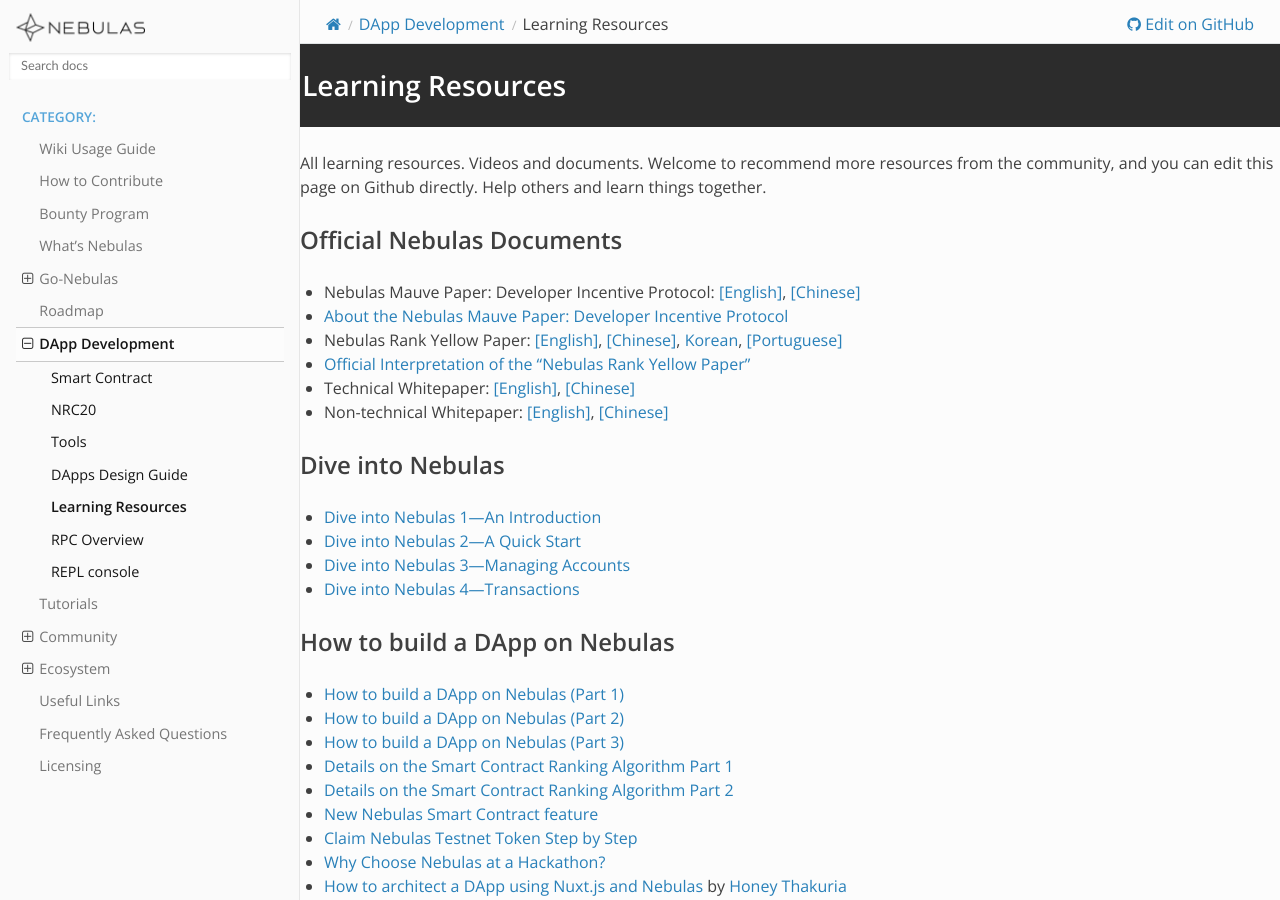
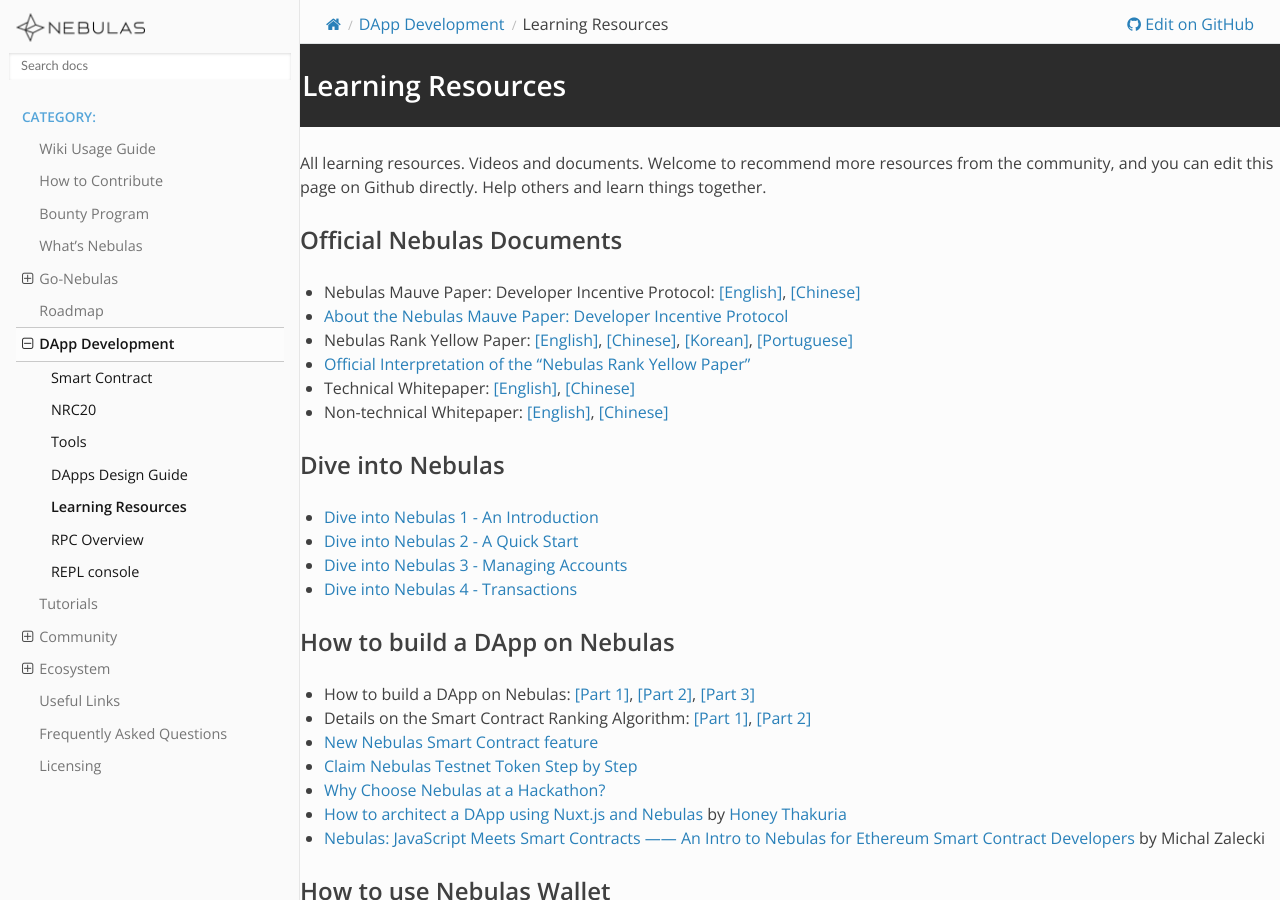
Before and after one commit to nebulasio/nebdocs, a Sphinx documentation site: the page built from docs/dapp-development/learning-resources.md, in a window 1280 px wide and 900 px high. Built offline with Sphinx 7.4.7 and the Read the Docs theme 2.0.0, drawn with Linux system fonts in a browser that asks for light colours; pages that are not in the unit, such as notebooks, are missing from menus.

Commit message:
Update learning-resources.md

```diff
--- a/docs/dapp-development/learning-resources.md
+++ b/docs/dapp-development/learning-resources.md
@@ -8,7 +8,7 @@
 - Nebulas Mauve Paper: Developer Incentive Protocol: [[English]](https://nebulas.io/docs/NebulasMauvepaper.pdf), [[Chinese]](https://nebulas.io/docs/NebulasMauvepaperZh.pdf)
 - [About the Nebulas Mauve Paper: Developer Incentive Protocol](https://medium.com/nebulasio/nebulas-mauve-paper-developer-incentive-protocol-37bb90e52a20)
 
-- Nebulas Rank Yellow Paper: [[English]](https://nebulas.io/docs/NebulasYellowpaper.pdf), [[Chinese]](https://nebulas.io/docs/NebulasYellowpaperZh.pdf), [Korean](https://nebulas.io/docs/NebulasYellowpaperKr.pdf), [[Portuguese]](https://nebulas.io/docs/NebulasYellowpaperPt.pdf)
+- Nebulas Rank Yellow Paper: [[English]](https://nebulas.io/docs/NebulasYellowpaper.pdf), [[Chinese]](https://nebulas.io/docs/NebulasYellowpaperZh.pdf), [[Korean]](https://nebulas.io/docs/NebulasYellowpaperKr.pdf), [[Portuguese]](https://nebulas.io/docs/NebulasYellowpaperPt.pdf)
 - [Official Interpretation of the “Nebulas Rank Yellow Paper”](https://medium.com/nebulasio/official-interpretation-of-nebulas-rank-yellow-paper-dd18293cd9a9)
 
 - Technical Whitepaper: [[English]](https://nebulas.io/docs/NebulasTechnicalWhitepaper.pdf), [[Chinese]](https://nebulas.io/docs/NebulasTechnicalWhitepaperZh.pdf)
@@ -17,19 +17,16 @@
 
 ## Dive into Nebulas
 
-- [Dive into Nebulas 1—An Introduction](https://medium.com/nebulasio/dive-into-nebulas-1-introduction-3ec8bc73571c)
-- [Dive into Nebulas 2—A Quick Start](https://medium.com/nebulasio/dive-into-nebulas-2-quick-start-105da9df80e1)
-- [Dive into Nebulas 3—Managing Accounts](https://medium.com/nebulasio/dive-into-nebulas-3-accounts-3ebd208858d6)
-- [Dive into Nebulas 4—Transactions](https://medium.com/nebulasio/dive-into-nebulas-4-transactions-2a13845e1d03)
+- [Dive into Nebulas 1 - An Introduction](https://medium.com/nebulasio/dive-into-nebulas-1-introduction-3ec8bc73571c)
+- [Dive into Nebulas 2 - A Quick Start](https://medium.com/nebulasio/dive-into-nebulas-2-quick-start-105da9df80e1)
+- [Dive into Nebulas 3 - Managing Accounts](https://medium.com/nebulasio/dive-into-nebulas-3-accounts-3ebd208858d6)
+- [Dive into Nebulas 4 - Transactions](https://medium.com/nebulasio/dive-into-nebulas-4-transactions-2a13845e1d03)
 
 ## How to build a DApp on Nebulas
 
-- [How to build a DApp on Nebulas (Part 1)](https://medium.com/nebulasio/how-to-build-a-dapp-on-nebulas-part-1-da4eaf9399bc)
-- [How to build a DApp on Nebulas (Part 2)](https://medium.com/nebulasio/how-to-build-a-dapp-on-nebulas-part-2-5424789f7417)
-- [How to build a DApp on Nebulas (Part 3)](https://medium.com/nebulasio/how-to-build-a-dapp-on-nebulas-part3-3586126aa124)
+- How to build a DApp on Nebulas: [[Part 1]](https://medium.com/nebulasio/how-to-build-a-dapp-on-nebulas-part-1-da4eaf9399bc), [[Part 2]](https://medium.com/nebulasio/how-to-build-a-dapp-on-nebulas-part-2-5424789f7417), [[Part 3]](https://medium.com/nebulasio/how-to-build-a-dapp-on-nebulas-part3-3586126aa124)
 
-- [Details on the Smart Contract Ranking Algorithm Part 1](https://medium.com/nebulasio/details-on-the-smart-contract-ranking-algorithm-part-1-723143c689c3)
-- [Details on the Smart Contract Ranking Algorithm Part 2](https://medium.com/nebulasio/details-on-the-smart-contract-ranking-algorithm-part-2-64341011e5e5)
+- Details on the Smart Contract Ranking Algorithm: [[Part 1]](https://medium.com/nebulasio/details-on-the-smart-contract-ranking-algorithm-part-1-723143c689c3), [[Part 2]](https://medium.com/nebulasio/details-on-the-smart-contract-ranking-algorithm-part-2-64341011e5e5)
 
 - [New Nebulas Smart Contract feature](https://medium.com/nebulasio/new-nebulas-smart-contract-feature-e15046804b3c)
 - [Claim Nebulas Testnet Token Step by Step](https://medium.com/nebulasio/claim-nebulas-testnet-token-step-by-step-6156400fdd38)
```
